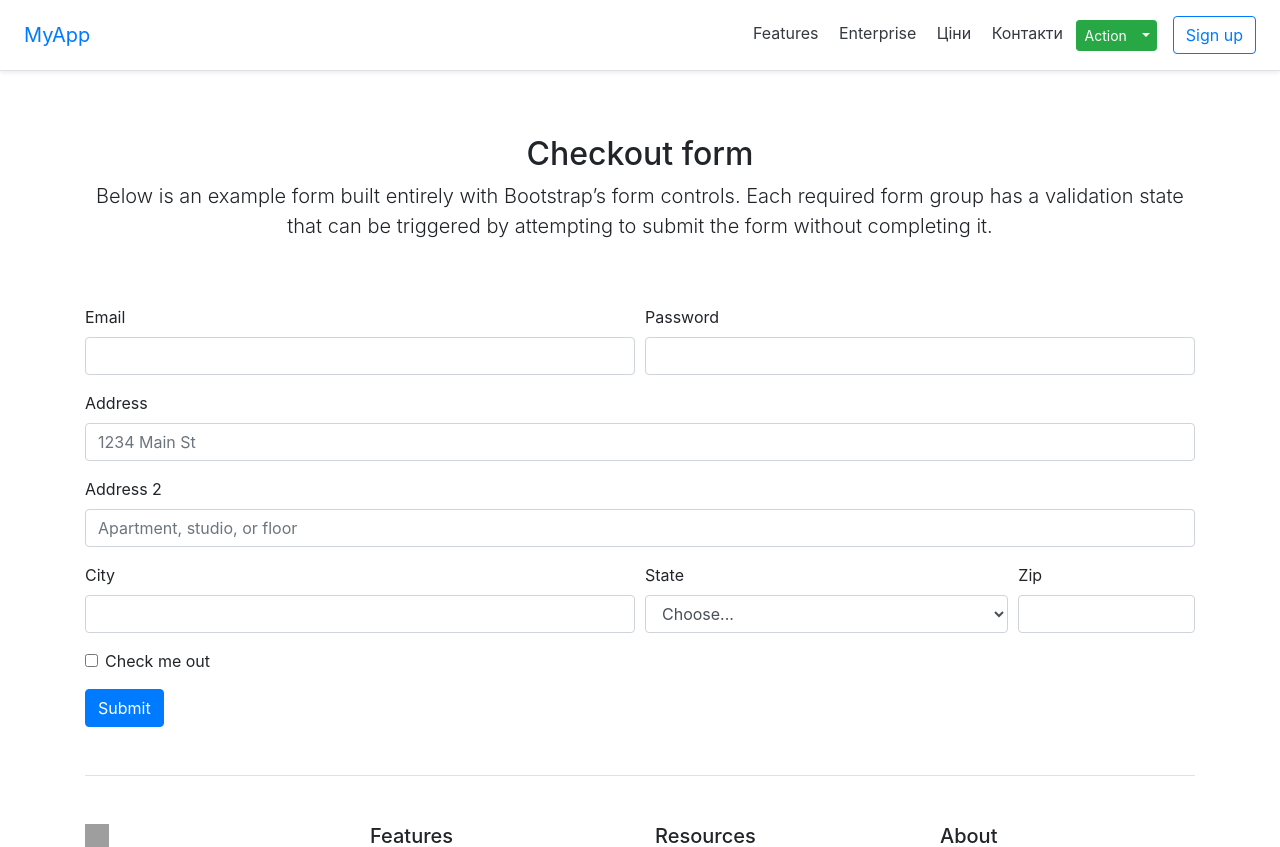
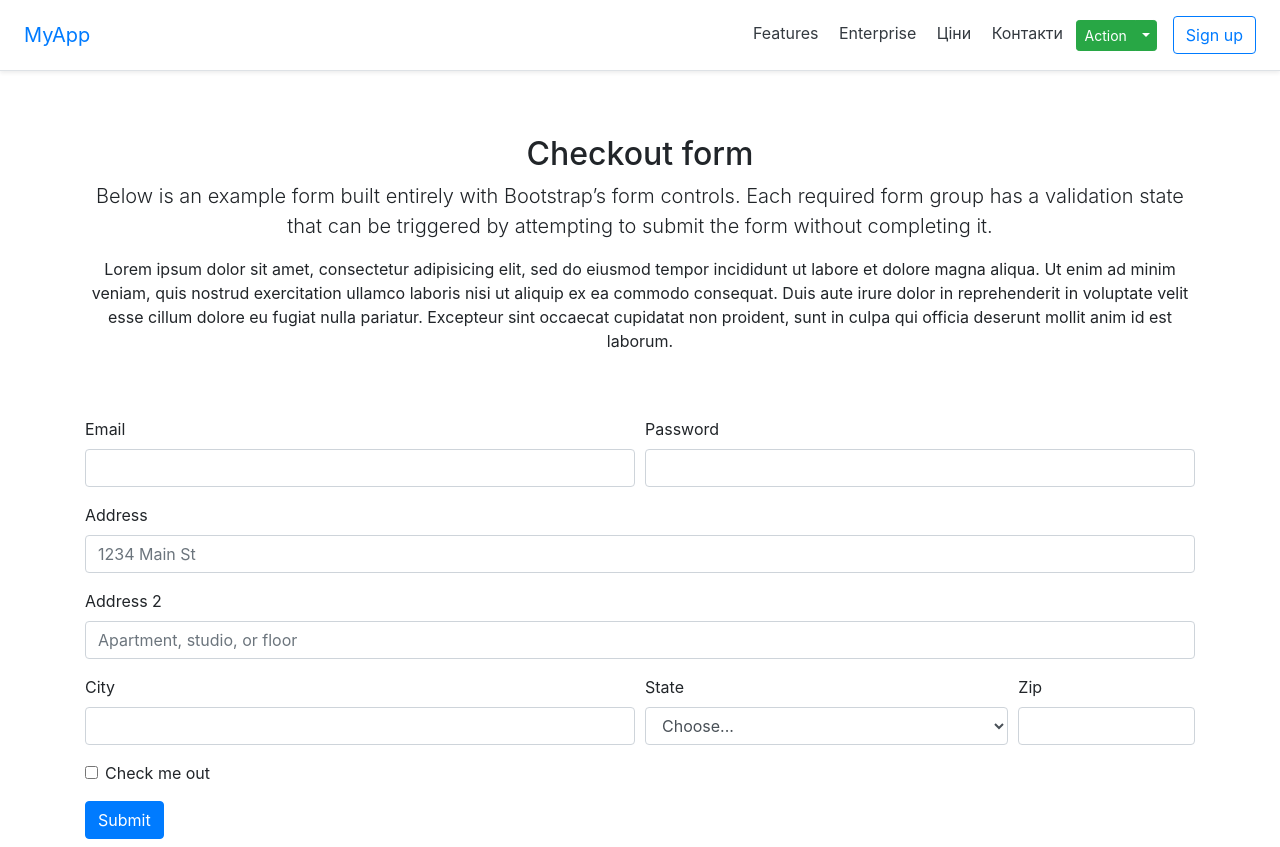
Before and after one commit to AndriiLMGitHub/myApp, a Django app: template contact/templates/contact/contact.html in a window 1280 px wide. Shown: the top 847 px of the page. Run offline with Django 3.2, Linux system fonts and the light colour scheme; the template is opened without the code that fills it, so the values that code supplies are empty; parts of the project's set-up code (start-up, migrations or seed data) failed here and were passed over; some libraries are stand-ins or nearby versions; grey boxes are pictures that could not be loaded.

Commit message:
Add files via upload

```diff
--- a/contact/templates/contact/contact.html
+++ b/contact/templates/contact/contact.html
@@ -7,6 +7,7 @@
   <div class="py-5 text-center">
     <h2>Checkout form</h2>
     <p class="lead">Below is an example form built entirely with Bootstrap’s form controls. Each required form group has a validation state that can be triggered by attempting to submit the form without completing it.</p>
+    <p>Lorem ipsum dolor sit amet, consectetur adipisicing elit, sed do eiusmod tempor incididunt ut labore et dolore magna aliqua. Ut enim ad minim veniam, quis nostrud exercitation ullamco laboris nisi ut aliquip ex ea commodo consequat. Duis aute irure dolor in reprehenderit in voluptate velit esse cillum dolore eu fugiat nulla pariatur. Excepteur sint occaecat cupidatat non proident, sunt in culpa qui officia deserunt mollit anim id est laborum.</p>
   </div>
 
   <form>
```
